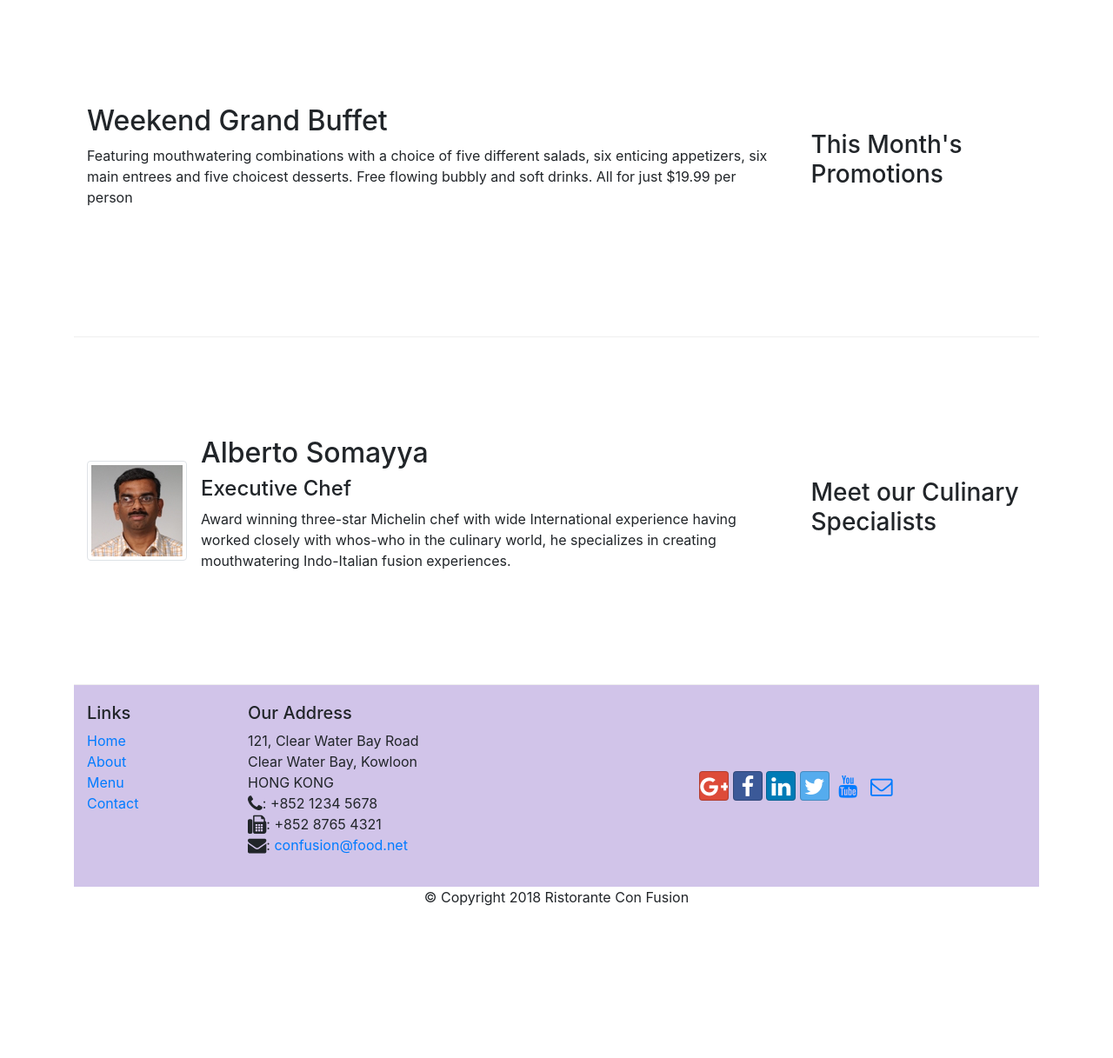
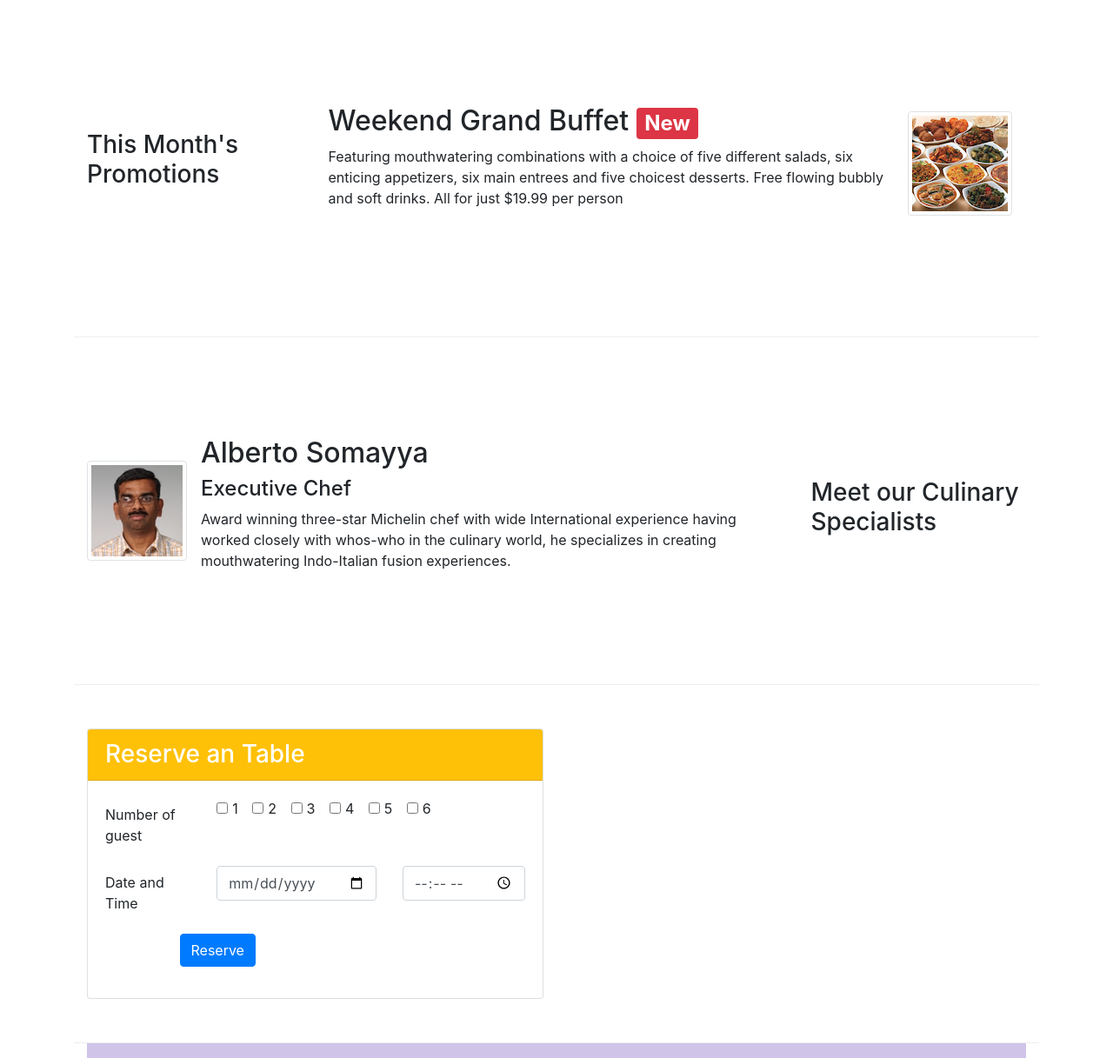
Before and after one commit to ruandonino/test-bootstrap, a website: page index.html in a window 1280 px wide. Shown: the part 620-1837 px from the top of the page at 87% size. Before the commit the page ends 1680 px from the top, so only its background shows below. Drawn offline with nearby package versions, Linux system fonts and the light colour scheme.

Commit message:
Assigment 2

```diff
--- a/css/styles.css
+++ b/css/styles.css
@@ -47,3 +47,7 @@ body{
 .navbar-dark{
     background: #512DA8;
 }
+
+.button-submit{
+    margin-left: 120px;
+}
--- a/index.html
+++ b/index.html
@@ -26,7 +26,7 @@
                     <li class="nav-item active"><a class="nav-link" href="#"><span class="fa fa-home fa-lg"></span> Home</a></li>
                     <li class="nav-item"><a class="nav-link" href="./aboutus.html"><span class="fa fa-info fa-lg"></span> About</a></li>
                     <li class="nav-item"><a class="nav-link" href="#"><span class="fa fa-list fa-lg"></span> Menu</a></li>
-                    <li class="nav-item"><a class="nav-link" href="#"><span class="fa fa-address-card fa-lg"></span> Contact</a></li>
+                    <li class="nav-item"><a class="nav-link" href="./contactus.html"><span class="fa fa-address-card fa-lg"></span> Contact</a></li>
                 </ul>
             </div>
 
@@ -42,6 +42,9 @@
                 </div>
                 <div class="col-12 col-sm align-self-center">
                     <img src="img/logo.png" class="img-fluid">
+                </div>
+                <div class="col-12 col-sm align-self-center">
+                    <a class="btn btn-lg btn-warning" href="#reserve" role="button">Reserve Table</a>
                 </div>
             </div>
         </div>
@@ -69,12 +72,18 @@
 
 
         <div class= "row row-content align-items-center">
-            <div class= "col-12 col-sm-4 order-sm-last col-md-3">
+            <div class= "col-12 col-sm-4 order-sm-first col-md-3">
                 <h3>This Month's Promotions</h3>
             </div>
-            <div class= "col col-sm order-sm-first col-md">
-                <h2>Weekend Grand Buffet</h2>
-                <p>Featuring mouthwatering combinations with a choice of five different salads, six enticing appetizers, six main entrees and five choicest desserts. Free flowing bubbly and soft drinks. All for just $19.99 per person </p>
+            <div class= "col col-sm order-sm-last col-md">
+                <div class="media">
+                    <div class="media-body">
+                        <h2 class="mt-0">Weekend Grand Buffet <span class="badge badge-danger">New</span></h2>
+                        <p class="d-none d-sm-block">Featuring mouthwatering combinations with a choice of five different salads, six enticing appetizers, six main entrees and five choicest desserts. Free flowing bubbly and soft drinks. All for just $19.99 per person </p>
+                    </div>
+                    <img class="d-flex mr-3 img-thumbnail align-self-center"
+                            src="img/buffet.png" alt="buffet">
+                </div>
             </div>
         </div>
 
@@ -97,6 +106,61 @@
                     </div>
                 </div>
             </div>
+
+        </div>
+
+        <div class= "row row-content align-items-center" id="reserve">
+            <div class="col-12 col-sm-6">
+                <div class="card">
+                    <h3 class="card-header bg-warning text-white">Reserve an Table</h3>
+                    <div class="card-body">
+                        <form>
+                            <div class="form-group row">
+                                <label for="numberof guest" class="col-md-3 col-form-label">Number of guest</label>
+                                <div class="col-md-9">
+                                    <div class="form-check form-check-inline ">
+                                        <input class="form-check-input" type="checkbox" id="inlineCheckbox1" value="option1">
+                                        <label class="form-check-label" for="inlineCheckbox1">1</label>
+                                    </div>
+                                    <div class="form-check form-check-inline">
+                                        <input class="form-check-input" type="checkbox" id="inlineCheckbox2" value="option2">
+                                        <label class="form-check-label" for="inlineCheckbox2">2</label>
+                                    </div>
+                                    <div class="form-check form-check-inline">
+                                        <input class="form-check-input" type="checkbox" id="inlineCheckbox3" value="option3">
+                                        <label class="form-check-label" for="inlineCheckbox3">3</label>
+                                    </div>
+                                    <div class="form-check form-check-inline">
+                                        <input class="form-check-input" type="checkbox" id="inlineCheckbox4" value="option4">
+                                        <label class="form-check-label" for="inlineCheckbox4">4</label>
+                                    </div>
+                                    <div class="form-check form-check-inline">
+                                        <input class="form-check-input" type="checkbox" id="inlineCheckbox5" value="option5">
+                                        <label class="form-check-label" for="inlineCheckbox5">5</label>
+                                    </div>
+                                    <div class="form-check form-check-inline">
+                                        <input class="form-check-input" type="checkbox" id="inlineCheckbox6" value="option6">
+                                        <label class="form-check-label" for="inlineCheckbox6">6</label>
+                                    </div>
+                                </div>
+                            </div>
+                            <div class="form-group row">
+                                <label for="dateAndTime" class="col-md-3 col-form-label">Date and Time</label>
+                                <div class="col-md-5">
+                                    <input type="date" class="form-control" id="date" name="date" placeholder="Date">
+                                </div>
+                                <div class="col-md-4">
+                                    <input type="time" class="form-control" id="time" name="time" placeholder="Time">
+                                </div>
+                            </div>
+                            <div class="form-group row">
+                                <div class="offset-md-2 col-md-10">
+                                    <button type="submit" class="btn btn-primary">Reserve</button>
+                                </div>
+                            </div>
+                        </form>
+                    </div>
+                </div>
         </div>
     </div>
 
```
Also changed, not shown: contactus.html (+1 -0 lines), 1 other file.
